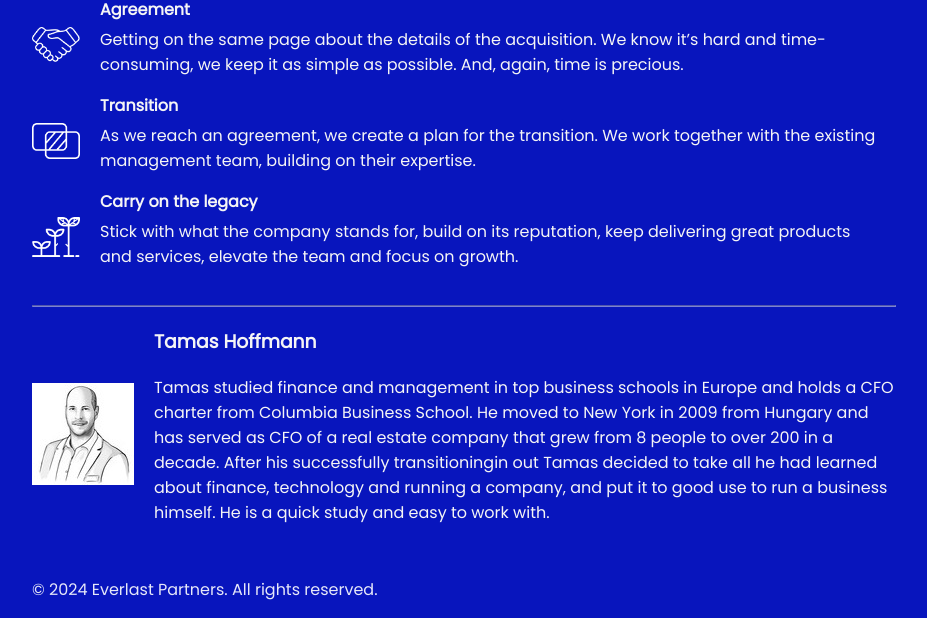
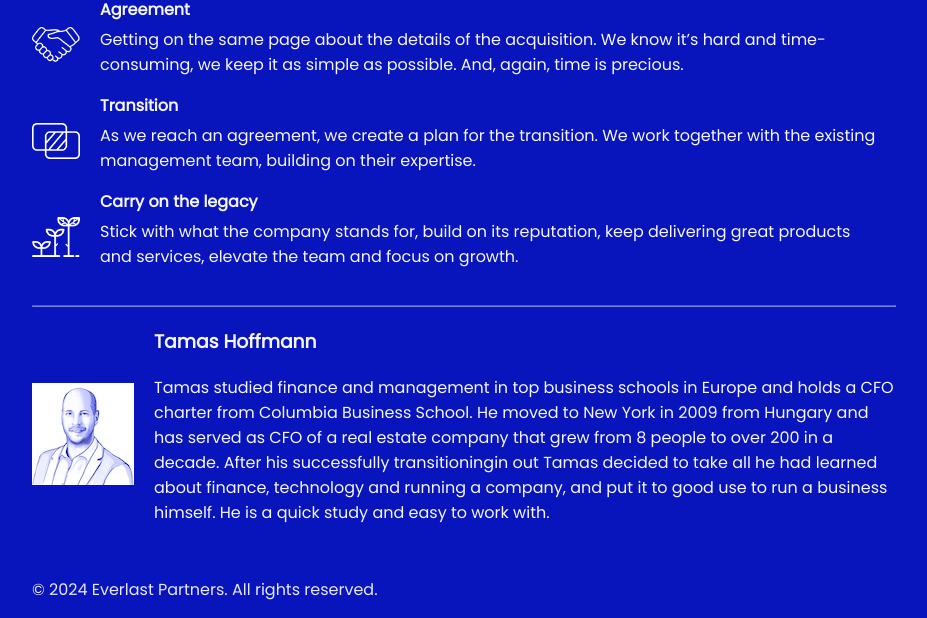
Before and after one commit to tamashoffmann/tamashoffmann.github.io, a plain HTML site: page index.html in a window 1280 px wide. Shown: the part 1329-1947 px from the top of the page, without its empty margins (176-1103 px from the left). Drawn offline with Linux system fonts and the light colour scheme.

Commit message:
Update index.html

```diff
--- a/index.html
+++ b/index.html
@@ -81,7 +81,7 @@
     </section>
     <section class="">
         <div class="outro">
-            <img src="/assets/tamas-pic.jpeg" alt="icon">
+            <img src="/assets/tamas-pic.jpg" alt="icon">
             <span>
                 <h3>Tamas Hoffmann</h3>
                 <p>Tamas studied finance and management in top business schools in Europe and holds a CFO charter from Columbia Business School. He moved to New York in 2009 from Hungary and has served as CFO of a real estate company that grew from 8 people to over 200 in a decade. After his successfully transitioningin out Tamas decided to take all he had learned about finance, technology and running a company, and put it to good use to run a business himself. He is a quick study and easy to work with.</p>
```
